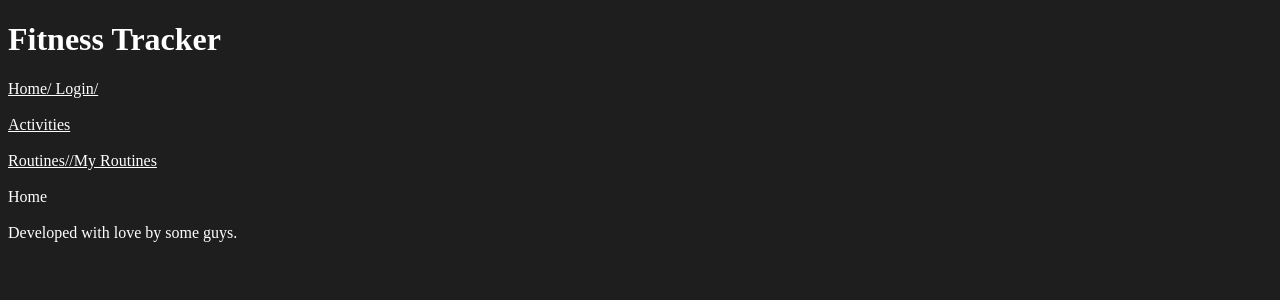
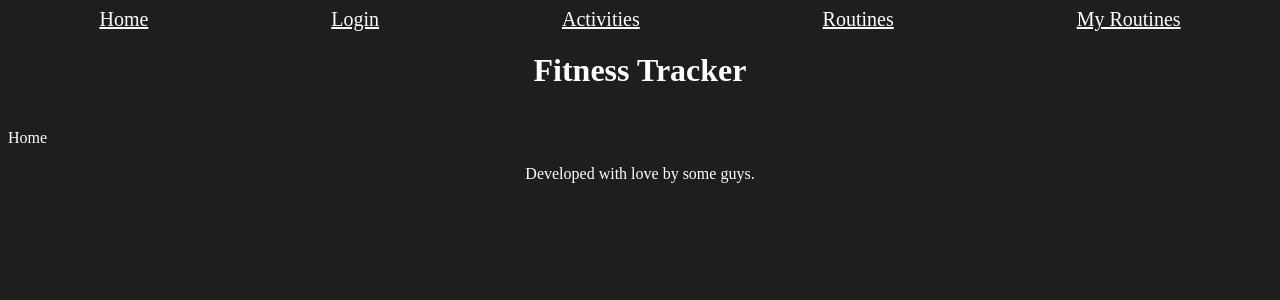
Before and after one commit to andrew-brandon-team/FitnessFrontEnd, a React (Create React App) app: page / in a window 1280 px wide. Shown: the top 300 px of the page. Built offline with nearby package versions, Linux system fonts and the light colour scheme; no server answers.

Commit message:
various style changes

```diff
--- a/public/style.css
+++ b/public/style.css
@@ -7,8 +7,60 @@ a {
   color: white;
 }
 
+h1 {
+  text-align: center;
+}
+
+.products-page-container {
+  display: flex;
+  flex-wrap: wrap;
+  gap: 1%;
+  margin: auto;
+  justify-content: space-evenly;
+}
+
 .preview-item {
+  display: flex;
+  flex-direction: column;
+  flex-wrap: wrap;
   border: 3px solid white;
   background-color: gray;
   margin: 15px;
+  text-align: center;
+  padding: .5%;
+  width: 250px;
+  height: 125px;
+  justify-content: space-evenly;
+  border-radius: 8px;
 }
+
+nav {
+  display: flex;
+  flex-direction: row;
+  justify-content: space-around;
+  font-size: 20px;
+}
+
+form {
+  display: flex;
+  flex-direction: column;
+  flex-wrap: wrap;
+  border: 3px solid white;
+  background-color: gray;
+  margin-right: auto;
+  margin-left: auto;
+  text-align: center;
+  padding: .5%;
+  width: 300px;
+  height: 275px;
+  justify-content: space-evenly;
+  border-radius: 8px;
+}
+
+h3 {
+  text-align: center;
+}
+
+footer {
+  text-align: center;
+}
--- a/src/components/App.js
+++ b/src/components/App.js
@@ -71,11 +71,11 @@ const App = () => {
   }, [])
   return (
     <div>
+      <Navbar />
       <h1>
         Fitness Tracker
       </h1>
 
-      <Navbar />
       <br />
 
       <Outlet context={{
--- a/src/components/Login.js
+++ b/src/components/Login.js
@@ -62,9 +62,7 @@ const Login = () => {
   }
   return (
     <div>
-      <br />
-      Login Form
-      <br />
+      <h3>Login Form</h3>
       <form onSubmit={formSubmitHandler}>
 
         <label>
--- a/src/components/Navbar.js
+++ b/src/components/Navbar.js
@@ -9,17 +9,13 @@ const Navbar = () => {
 
         <Link to="/">Home</Link>
 
-        <Link to="login">/ Login/</Link>
-        <br />
-        <br />
+        <Link to="login">Login</Link>
 
         <Link to="activities">Activities</Link>
 
         {/* <Link to="add-activity">/ NewActivity/</Link>
 
         <Link to="edit-activity">/ EditActivity/</Link> */}
-        <br />
-        <br />
 
         <Link to="routines">Routines</Link>
 
@@ -27,7 +23,7 @@ const Navbar = () => {
 
         <Link to="edit-routine">/ EditRoutine/</Link> */}
 
-        <Link to="my-routines">//My Routines</Link>
+        <Link to="my-routines">My Routines</Link>
 
       </nav>
 
--- a/src/components/Register.js
+++ b/src/components/Register.js
@@ -36,9 +36,7 @@ const Register = () => {
   }
   return (
     <div>
-      <br />
-      Registration Form
-      <br />
+      <h3>Registration Form</h3>
       <form onSubmit={formSubmitHandler}>
 
         <label>
--- a/src/components/RoutineAdd.js
+++ b/src/components/RoutineAdd.js
@@ -57,7 +57,7 @@ const RoutineAdd = () => {
 
   return (
     <div>
-      Add Routine Form:
+      <h3>Add Routine Form:</h3>
       <form onSubmit={createNewRoutine}>
 
         <label>
--- a/src/components/Routines.js
+++ b/src/components/Routines.js
@@ -6,7 +6,7 @@ const Routines = () => {
   const reverseRoutines = [...routines].reverse();
 
   return (
-    <div>
+    <div className="products-page-container">
       {
       reverseRoutines && reverseRoutines.length ? reverseRoutines.map((routine, idx) => {
           // console.log(routine)
```
